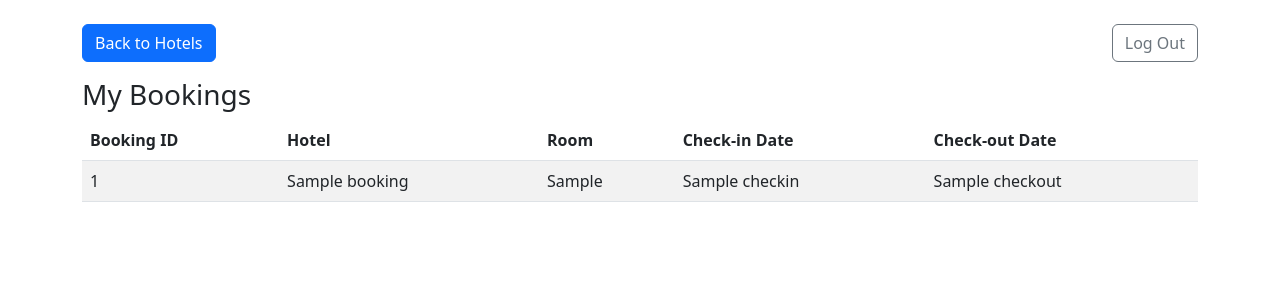
After one commit to rajjadhav123/hotel-booking, a Flask app: template hotel-management/templates/my_bookings.html in a window 1280 px wide. The commit adds this page. Shown: the top 300 px of the page. Run offline with Flask 2, Linux system fonts and the light colour scheme; the template is opened without the code that fills it: most values are stand-ins (such as "Sample title", 1, 10 or a date in 2020).

```diff
--- a/hotel-management/app.py
+++ b/hotel-management/app.py
@@ -294,6 +294,7 @@ def confirm_booking():
 def my_bookings():
     if 'user_id' not in session:
         return redirect('/login')
+
     with sqlite3.connect(DB_PATH) as conn:
         c = conn.cursor()
         c.execute("""
@@ -303,9 +304,16 @@ def my_bookings():
             JOIN hotels h ON r.hotel_id = h.id
             WHERE b.user_id = ?
         """, (session['user_id'],))
-        bookings = [dict(id=row[0], hotel_name=row[1], room_type=row[2],
-                         checkin=row[3], checkout=row[4]) for row in c.fetchall()]
-    return jsonify(bookings)
+
+        bookings = [dict(
+            id=row[0],
+            hotel_name=row[1],
+            room_type=row[2],
+            checkin=row[3],
+            checkout=row[4]
+        ) for row in c.fetchall()]
+
+    return render_template('my_bookings.html', bookings=bookings)
 
 @app.route('/payment-success')
 def payment_success():
--- /dev/null
+++ b/hotel-management/templates/my_bookings.html
@@ -0,0 +1,54 @@
+<!DOCTYPE html>
+<html lang="en">
+<head>
+  <meta charset="UTF-8">
+  <title>My Bookings</title>
+  <link rel="stylesheet" href="{{ url_for('static', filename='css/style.css') }}">
+  <link rel="stylesheet" href="https://cdn.jsdelivr.net/npm/bootstrap@5.3.0/dist/css/bootstrap.min.css">
+</head>
+<body>
+  <div class="container mt-4">
+    <div class="d-flex justify-content-between mb-3">
+      <div>
+        <a href="{{ url_for('dashboard') }}" class="btn btn-primary">Back to Hotels</a>
+      </div>
+      <div>
+        <a href="{{ url_for('logout') }}" class="btn btn-outline-secondary">Log Out</a>
+      </div>
+    </div>
+
+    <h3>My Bookings</h3>
+
+    {% if bookings %}
+      <div class="table-responsive">
+        <table class="table table-striped">
+          <thead>
+            <tr>
+              <th>Booking ID</th>
+              <th>Hotel</th>
+              <th>Room</th>
+              <th>Check-in Date</th>
+              <th>Check-out Date</th>
+            </tr>
+          </thead>
+          <tbody>
+            {% for booking in bookings %}
+              <tr>
+                <td>{{ booking.id }}</td>
+                <td>{{ booking.hotel_name }}</td>
+                <td>{{ booking.room_type }}</td>
+                <td>{{ booking.checkin }}</td>
+                <td>{{ booking.checkout }}</td>
+              </tr>
+            {% endfor %}
+          </tbody>
+        </table>
+      </div>
+    {% else %}
+      <div class="alert alert-info">
+        You haven't made any bookings yet.
+      </div>
+    {% endif %}
+  </div>
+</body>
+</html>
```
Also changed, not shown: hotel-management/templates/hotel_detail.html (+10 -1 lines), hotel-management/templates/user_dashboard.html (+8 -2 lines).
